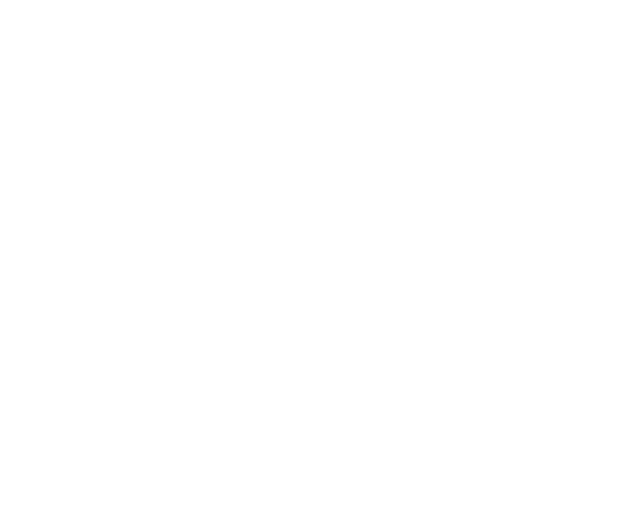
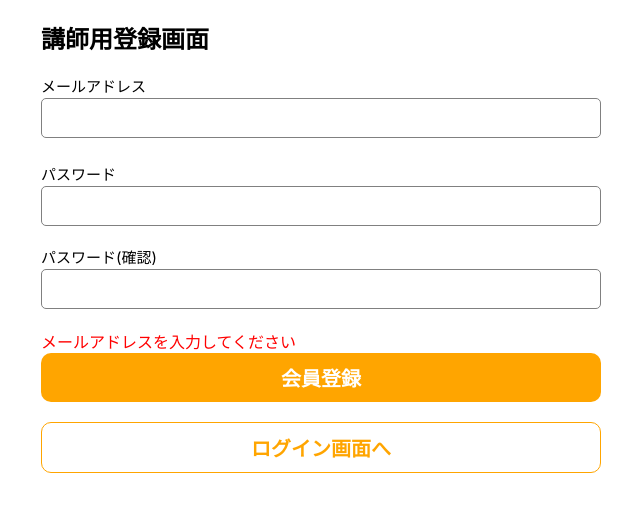
Before and after one commit to hamasugar/dancyNuxt, a Nuxt app: page /logincreate in a window 1280 px wide. Before the commit this address had no page. Shown: the top 512 px of the page, without its empty margins (319-959 px from the left). Built offline with nearby package versions, Linux system fonts and the light colour scheme.

Commit message:
ログイン画面を作成

```diff
--- a/components/global.js
+++ b/components/global.js
@@ -7,6 +7,7 @@
 
 export const store = new Vuex.Store({
   state: {
+    myEmail: "",
     value: [],
     valueAll:[],
     pageTimes: 0,
@@ -65,6 +66,9 @@
       //配列の書き方が違うね 配列の更新は全て完了しました
       state.loadedArray.splice(index,1,1);
       //一応増えていることは確認できた　問題は全て0にできるかだね　偶奇判定に持ち込むかむずい
+    },
+    setMyemail: function(state, email) {
+        state.myEmail = email;
     }
   }
 })
--- /dev/null
+++ b/pages/logincreate.vue
@@ -0,0 +1,243 @@
+<template>
+    <div class="container">
+        <h2 class="loginLabel">
+            {{topText}}
+        </h2>
+
+        <div class="input">
+            <p class="input__label">メールアドレス</p>
+            <input type="text" class="input__email" v-model="email">
+            <p class="input__label">パスワード</p>
+            <input type="password" class="input__password" v-model="firstpassword">
+            <p class="input__label" v-if="perpose=='register'">パスワード(確認)</p>
+            <input type="password" class="input__password" v-model="secondpassword" v-if="perpose=='register'">
+        </div>
+        <div class="send">
+            <p class="send__alert">{{alert}}</p>
+            <div class="send__button--normal" v-if="perpose=='register'" @click="register()">会員登録</div>
+            <div class="send__button--change" v-if="perpose=='register'" @click="changePerpose('login')">ログイン画面へ</div>
+            <div class="send__button--normal" v-if="perpose=='login'" @click="login()">ログイン</div>
+            <div class="send__button--change" v-if="perpose=='login'" @click="changePerpose('register')">会員登録画面へ</div>
+        </div>
+
+     </div>
+
+</template>
+
+<script>
+//storeにemailを保存して置かなければならぬ md5が使えるでしょうが
+import {store} from '~/components/global.js'
+export default {
+    data: function() {
+        return {
+            person: "teacher",
+            perpose: "register",
+            firstpassword: "",
+            secondpassword: "",
+            email: "",
+        }
+    },
+    computed: {
+        topText(){
+            if (this.person=="teacher" && this.perpose=="register") {
+                return "講師用登録画面"
+            }
+            else if (this.person=="teacher" && this.perpose=="login") {
+                return "講師用ログイン画面"
+            }
+            else if (this.person=="student" && this.perpose=="register") {
+                return "生徒用ログイン画面"
+            }
+            else if (this.person=="student" && this.perpose=="login") {
+                return "生徒用ログイン画面"
+            }
+            else {
+                return ""
+            }
+
+        },
+        alert() {
+            if (this.email == "") {
+                return "メールアドレスを入力してください";
+            }
+            else if (this.firstpassword == "") {
+                return "パスワードを入力してください";
+            }
+            else if (this.perpose == "register" && this.firstpassword != this.secondpassword) {
+                return "パスワードが一致しません"
+            }
+            else if (this.firstpassword.length < 5 ){
+                return "パスワードは５文字以上で入力してください"
+            }
+            else {
+                return "";
+            }
+        },
+    },
+    methods: {
+        register: function() {
+
+            if (this.alert == "") {
+                console.log("アラートなし");
+            }
+            else {
+                console.log("アラートあり");
+                return
+            }
+
+            if (this.perpose=="register" && this.firstpassword != this.secondpassword) {
+                return
+            }
+            var awsURL = "";
+            if (this.perpose=="register" && this.person=="teacher") {
+                awsURL="https://3l3lsb42w0.execute-api.us-east-2.amazonaws.com/dev/teacher/create"
+            }
+            else if (this.perpose=="login" && this.person=="teacher") {
+                awsURL="https://3l3lsb42w0.execute-api.us-east-2.amazonaws.com/dev/teacher/login"
+            }
+            else if (this.perpose=="register" && this.person=="student") {
+                awsURL="https://3l3lsb42w0.execute-api.us-east-2.amazonaws.com/dev/student/create"
+            }
+            else if (this.perpose=="login" && this.person=="student") {
+                awsURL="https://3l3lsb42w0.execute-api.us-east-2.amazonaws.com/dev/student/login"
+            }
+            else {
+                return
+            }
+
+            console.log(MD5_hexhash("aaaaa"));//外部ライブラリをheadで読み込んでいる
+            var data = {"email": this.email, "password": MD5_hexhash(this.firstpassword), "timeStamp": 0}
+            var request = new XMLHttpRequest();
+            request.open('POST', awsURL);
+            request.responseType = 'json';
+            request.this = this
+            request.onload = function () {
+                console.log("success");
+                request.this.store.commit("setMyemail", this.email) ;
+                request.this.email = "";
+                request.this.firstpassword = "";
+                request.this.secondpassword = "";
+                //ここで遷移とメールアドレスの登録を行いましょう
+            };
+            request.onerror = function() {
+                alert("エラーが発生しました")
+            }
+
+            request.setRequestHeader( 'Content-Type', 'application/json' );
+            request.setRequestHeader( "X-Api-Key", store.state.apikey);
+            request.send(JSON.stringify(data));
+        },
+        login: function() {
+            //APIManegerを使った方がいい説が出てきたな
+
+        },
+        changePerpose: function(text) {
+            this.perpose = text;
+        }
+    },
+    head() {
+        return {
+            script: [
+                {
+                src:
+                    "http://www.onicos.com/staff/iz/amuse/javascript/expert/md5.txt"
+                }
+            ]
+        }
+    }
+}
+</script>
+
+<style>
+.container {
+  margin: 0 auto;
+  width: 560px;
+}
+
+@media all and (max-width: 700px) {
+    .container {
+        width: 80%
+    }
+}
+
+
+.loginLabel {
+    width: 100%;
+    margin: 20px auto;
+}
+
+.input {
+    width: 100%;
+    margin: 20px auto;
+}
+
+.input__label {
+    width: 100%;
+    text-align: left;
+    font-size: 15px;
+    margin-bottom: 2px;
+}
+
+.input__email {
+    display: block;
+    width: 100%;
+    height: 40px;
+    margin-bottom: 25px;
+    outline: 0;
+    border: 1px solid gray;
+    border-radius: 5px;
+    font-size: 20px;
+}
+
+.input__password {
+    display: block;
+    width: 100%;
+    height: 40px;
+    margin-bottom: 20px;
+    outline: 0;
+    border: 1px solid gray;
+    border-radius: 5px;
+    font-size: 20px;
+}
+
+.send {
+    width: 100%;
+    margin: 20px auto;
+}
+
+.send__alert {
+    color: red;
+}
+
+.send__button--normal {
+    display: block;
+    width: 100%;
+    background-color: orange;
+    color: white;
+    font-size: 20px;
+    padding-top: 10px;
+    padding-bottom: 10px;
+    margin-bottom: 20px;
+    font-weight: bold;
+    text-align: center;
+    border-radius: 5px;
+    border-radius: 10px;
+}
+
+.send__button--change {
+    display: block;
+    width: 100%;
+    background-color: white;
+    color: orange;
+    font-size: 20px;
+    padding-top: 10px;
+    padding-bottom: 10px;
+    margin-bottom: 20px;
+    font-weight: bold;
+    text-align: center;
+    border-radius: 5px;
+    border: 1px solid orange;
+    border-radius: 10px;
+}
+
+</style>
```
